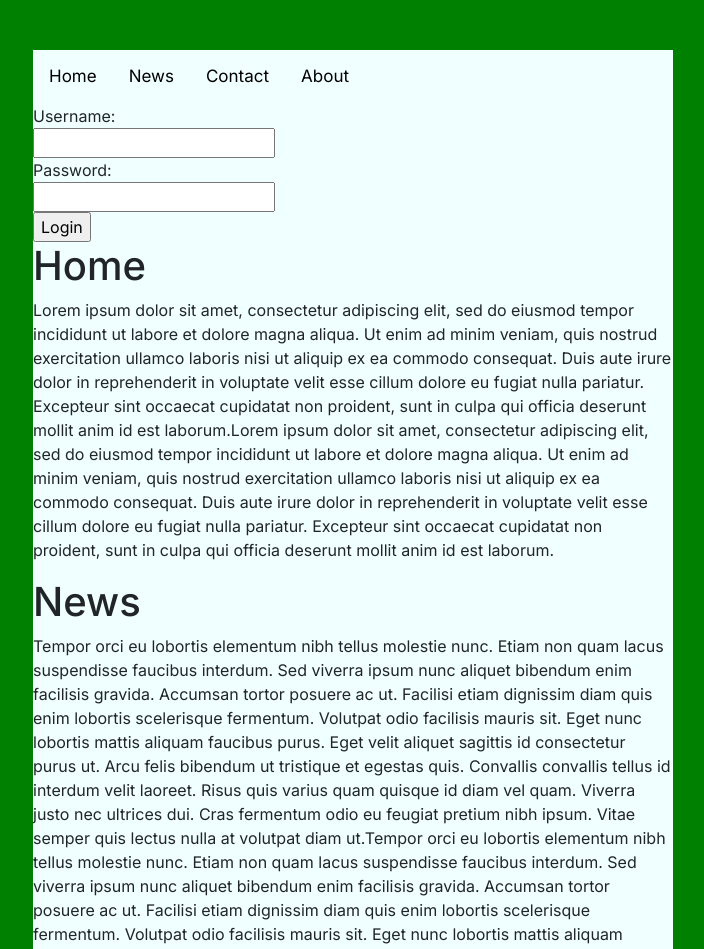
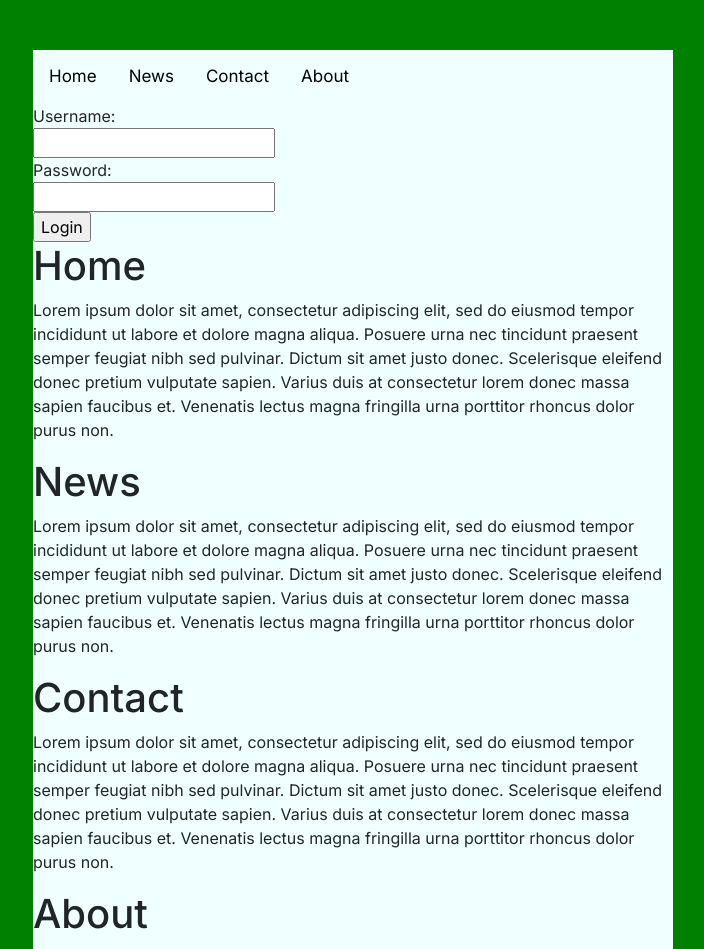
Before and after one commit to NorbiPapa/CyprusWork, a Next.js app: page / in a window 1280 px wide. Shown: the top 949 px of the page, without its empty margins (287-991 px from the left). Built offline with nearby package versions, Linux system fonts and the light colour scheme.

Commit message:
Working on login and conditional Logout button

```diff
--- /dev/null
+++ b/app/app.tsx
@@ -0,0 +1,44 @@
+import React, { createContext, useState, useEffect } from 'react';
+
+interface AuthContextType {
+  isLoggedIn: boolean;
+  login: () => void;
+  logout: () => void;
+}
+
+export const AuthContext = createContext<AuthContextType>({
+    isLoggedIn: false,
+    login: () => {},
+    logout: () => {}
+  });
+
+  type AuthProviderProps = {
+    children: React.ReactNode;
+  };
+
+  export const AuthProvider = ({ children }: AuthProviderProps) => {
+    const [isLoggedIn, setIsLoggedIn] = useState(false);
+
+    useEffect(() => {
+      const token = localStorage.getItem('authToken');
+      if (token) {
+        setIsLoggedIn(true);
+      }
+    }, []);
+
+    const login = () => {
+      localStorage.setItem('authToken', 'your-token');
+      setIsLoggedIn(true);
+    };
+
+    const logout = () => {
+      localStorage.removeItem('authToken');
+      setIsLoggedIn(false);
+    };
+
+    return (
+        <AuthContext.Provider value={{ isLoggedIn, login, logout }}>
+        {children}
+        </AuthContext.Provider>
+    );
+  };
--- a/app/page.tsx
+++ b/app/page.tsx
@@ -1,6 +1,13 @@
+import React, { useContext } from 'react';
+import { AuthProvider, AuthContext } from './app'; // Update the path accordingly
+
 export default function Home() {
+
+  const { isLoggedIn, logout } = useContext(AuthContext);
+
   return (
-    <div className="w-50">
+    <AuthProvider>
+      <div className="w-50">
       <div className="row">
         <div className="topnav">
           <a className="active" href="#home">
@@ -9,6 +16,7 @@ export default function Home() {
           <a href="#news">News</a>
           <a href="#contact">Contact</a>
           <a href="#about">About</a>
+          {isLoggedIn && <button onClick={logout}>Logout</button>}
         </div>
       </div>
       <div className="row">
@@ -23,68 +31,33 @@ export default function Home() {
           <h1>Home</h1>
           <p>
             Lorem ipsum dolor sit amet, consectetur adipiscing elit, sed do eiusmod
-            tempor incididunt ut labore et dolore magna aliqua. Ut enim ad minim
-            veniam, quis nostrud exercitation ullamco laboris nisi ut aliquip ex ea
-            commodo consequat. Duis aute irure dolor in reprehenderit in voluptate
-            velit esse cillum dolore eu fugiat nulla pariatur. Excepteur sint
-            occaecat cupidatat non proident, sunt in culpa qui officia deserunt
-            mollit anim id est laborum.Lorem ipsum dolor sit amet, consectetur
-            adipiscing elit, sed do eiusmod tempor incididunt ut labore et dolore
-            magna aliqua. Ut enim ad minim veniam, quis nostrud exercitation ullamco
-            laboris nisi ut aliquip ex ea commodo consequat. Duis aute irure dolor
-            in reprehenderit in voluptate velit esse cillum dolore eu fugiat nulla
-            pariatur. Excepteur sint occaecat cupidatat non proident, sunt in culpa
-            qui officia deserunt mollit anim id est laborum.
+            tempor incididunt ut labore et dolore magna aliqua. Posuere urna nec
+            tincidunt praesent semper feugiat nibh sed pulvinar. Dictum sit amet
+            justo donec. Scelerisque eleifend donec pretium vulputate sapien. Varius
+            duis at consectetur lorem donec massa sapien faucibus et. Venenatis
+            lectus magna fringilla urna porttitor rhoncus dolor purus non.
           </p>
         </div>
         <div id="news">
           <h1>News</h1>
           <p>
-            Tempor orci eu lobortis elementum nibh tellus molestie nunc. Etiam non
-            quam lacus suspendisse faucibus interdum. Sed viverra ipsum nunc aliquet
-            bibendum enim facilisis gravida. Accumsan tortor posuere ac ut. Facilisi
-            etiam dignissim diam quis enim lobortis scelerisque fermentum. Volutpat
-            odio facilisis mauris sit. Eget nunc lobortis mattis aliquam faucibus
-            purus. Eget velit aliquet sagittis id consectetur purus ut. Arcu felis
-            bibendum ut tristique et egestas quis. Convallis convallis tellus id
-            interdum velit laoreet. Risus quis varius quam quisque id diam vel quam.
-            Viverra justo nec ultrices dui. Cras fermentum odio eu feugiat pretium
-            nibh ipsum. Vitae semper quis lectus nulla at volutpat diam ut.Tempor
-            orci eu lobortis elementum nibh tellus molestie nunc. Etiam non quam
-            lacus suspendisse faucibus interdum. Sed viverra ipsum nunc aliquet
-            bibendum enim facilisis gravida. Accumsan tortor posuere ac ut. Facilisi
-            etiam dignissim diam quis enim lobortis scelerisque fermentum. Volutpat
-            odio facilisis mauris sit. Eget nunc lobortis mattis aliquam faucibus
-            purus. Eget velit aliquet sagittis id consectetur purus ut. Arcu felis
-            bibendum ut tristique et egestas quis. Convallis convallis tellus id
-            interdum velit laoreet. Risus quis varius quam quisque id diam vel quam.
-            Viverra justo nec ultrices dui. Cras fermentum odio eu feugiat pretium
-            nibh ipsum. Vitae semper quis lectus nulla at volutpat diam ut.
+            Lorem ipsum dolor sit amet, consectetur adipiscing elit, sed do eiusmod
+            tempor incididunt ut labore et dolore magna aliqua. Posuere urna nec
+            tincidunt praesent semper feugiat nibh sed pulvinar. Dictum sit amet
+            justo donec. Scelerisque eleifend donec pretium vulputate sapien. Varius
+            duis at consectetur lorem donec massa sapien faucibus et. Venenatis
+            lectus magna fringilla urna porttitor rhoncus dolor purus non.
           </p>
         </div>
         <div id="contact">
           <h1>Contact</h1>
           <p>
-            Proin nibh nisl condimentum id venenatis a condimentum. Quam quisque id
-            diam vel quam elementum pulvinar etiam. Sit amet justo donec enim diam
-            vulputate. Dui sapien eget mi proin sed. Senectus et netus et malesuada.
-            Tellus rutrum tellus pellentesque eu tincidunt tortor aliquam. Et tortor
-            consequat id porta nibh venenatis cras sed felis. Hendrerit dolor magna
-            eget est lorem ipsum dolor sit amet. Magna fermentum iaculis eu non
-            diam. Facilisi nullam vehicula ipsum a. Ac ut consequat semper viverra
-            nam libero justo laoreet. In hendrerit gravida rutrum quisque non tellus
-            orci. Mattis ullamcorper velit sed ullamcorper morbi tincidunt ornare.
-            Lectus arcu bibendum at varius vel pharetra.Proin nibh nisl condimentum
-            id venenatis a condimentum. Quam quisque id diam vel quam elementum
-            pulvinar etiam. Sit amet justo donec enim diam vulputate. Dui sapien
-            eget mi proin sed. Senectus et netus et malesuada. Tellus rutrum tellus
-            pellentesque eu tincidunt tortor aliquam. Et tortor consequat id porta
-            nibh venenatis cras sed felis. Hendrerit dolor magna eget est lorem
-            ipsum dolor sit amet. Magna fermentum iaculis eu non diam. Facilisi
-            nullam vehicula ipsum a. Ac ut consequat semper viverra nam libero justo
-            laoreet. In hendrerit gravida rutrum quisque non tellus orci. Mattis
-            ullamcorper velit sed ullamcorper morbi tincidunt ornare. Lectus arcu
-            bibendum at varius vel pharetra.
+            Lorem ipsum dolor sit amet, consectetur adipiscing elit, sed do eiusmod
+            tempor incididunt ut labore et dolore magna aliqua. Posuere urna nec
+            tincidunt praesent semper feugiat nibh sed pulvinar. Dictum sit amet
+            justo donec. Scelerisque eleifend donec pretium vulputate sapien. Varius
+            duis at consectetur lorem donec massa sapien faucibus et. Venenatis
+            lectus magna fringilla urna porttitor rhoncus dolor purus non.
           </p>
         </div>
         <div id="about">
@@ -95,36 +68,12 @@ export default function Home() {
             tincidunt praesent semper feugiat nibh sed pulvinar. Dictum sit amet
             justo donec. Scelerisque eleifend donec pretium vulputate sapien. Varius
             duis at consectetur lorem donec massa sapien faucibus et. Venenatis
-            lectus magna fringilla urna porttitor rhoncus dolor purus non. Fermentum
-            dui faucibus in ornare quam viverra orci sagittis. Tempus imperdiet
-            nulla malesuada pellentesque elit eget gravida cum sociis. Fames ac
-            turpis egestas integer. Pretium quam vulputate dignissim suspendisse in.
-            Quisque egestas diam in arcu cursus. Viverra orci sagittis eu volutpat
-            odio facilisis mauris sit. Molestie a iaculis at erat pellentesque
-            adipiscing commodo elit. Arcu cursus euismod quis viverra nibh. Odio
-            euismod lacinia at quis risus sed vulputate. Egestas sed sed risus
-            pretium quam vulputate dignissim. Tempus iaculis urna id volutpat. Elit
-            pellentesque habitant morbi tristique senectus et netus et. Amet mattis
-            vulputate enim nulla aliquet porttitor. Ut ornare lectus sit amet
-            est.Lorem ipsum dolor sit amet, consectetur adipiscing elit, sed do
-            eiusmod tempor incididunt ut labore et dolore magna aliqua. Posuere urna
-            nec tincidunt praesent semper feugiat nibh sed pulvinar. Dictum sit amet
-            justo donec. Scelerisque eleifend donec pretium vulputate sapien. Varius
-            duis at consectetur lorem donec massa sapien faucibus et. Venenatis
-            lectus magna fringilla urna porttitor rhoncus dolor purus non. Fermentum
-            dui faucibus in ornare quam viverra orci sagittis. Tempus imperdiet
-            nulla malesuada pellentesque elit eget gravida cum sociis. Fames ac
-            turpis egestas integer. Pretium quam vulputate dignissim suspendisse in.
-            Quisque egestas diam in arcu cursus. Viverra orci sagittis eu volutpat
-            odio facilisis mauris sit. Molestie a iaculis at erat pellentesque
-            adipiscing commodo elit. Arcu cursus euismod quis viverra nibh. Odio
-            euismod lacinia at quis risus sed vulputate. Egestas sed sed risus
-            pretium quam vulputate dignissim. Tempus iaculis urna id volutpat. Elit
-            pellentesque habitant morbi tristique senectus et netus et. Amet mattis
-            vulputate enim nulla aliquet porttitor. Ut ornare lectus sit amet est.
+            lectus magna fringilla urna porttitor rhoncus dolor purus non.
           </p>
         </div>
       </div>
     </div>
+    </AuthProvider>
+
   )
 }
--- a/hashpassword.js
+++ b/hashpassword.js
@@ -1,8 +1,11 @@
 const bcrypt = require('bcrypt');
 
-const password = 'admin';
+const password = 'Ship423*';
 const saltRounds = 10;
 
 bcrypt.hash(password, saltRounds, function(err, hash) {
   console.log("Hashed Password:", hash);
 });
+
+// shipconadmin
+// Ship423*
```
